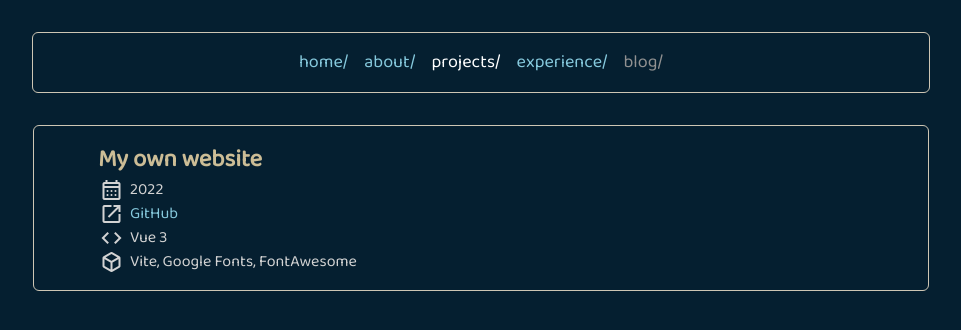
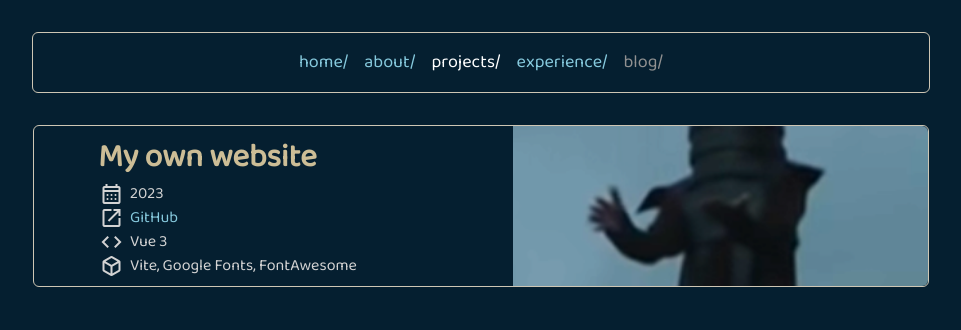
Before and after one commit to vis4rd/vis4rd.github.io, a Vue app: page /projects in a window 1280 px wide. Shown: the top 330 px of the page, without its empty margins (159-1120 px from the left). Built offline with nearby package versions, Linux system fonts and the light colour scheme.

Commit message:
Use BorderWrapper in ProjectTab instead of Projects

```diff
--- a/src/components/BorderWrapper.vue
+++ b/src/components/BorderWrapper.vue
@@ -1,4 +1,23 @@
-<script setup></script>
+<script setup>
+    const props = defineProps({
+        padding_left: {
+            type: String,
+            default: "4rem",
+        },
+        padding_right: {
+            type: String,
+            default: "4rem",
+        },
+        padding_top: {
+            type: String,
+            default: "2rem",
+        },
+        padding_bottom: {
+            type: String,
+            default: "2rem",
+        },
+    });
+</script>
 
 <template>
     <div class="border_wrapper">
@@ -17,8 +36,11 @@
         max-width: 960px;
 
         margin-top: 1rem;
-        margin-bottom: 2rem;
-        padding: 1rem 4rem;
+        margin-bottom: 1rem;
+        padding-left: v-bind(padding_left);
+        padding-right: v-bind(padding_right);
+        padding-top: v-bind(padding_top);
+        padding-bottom: v-bind(padding_bottom);
 
         border-style: solid;
         border-radius: 6px;
--- a/src/components/ProjectTab.vue
+++ b/src/components/ProjectTab.vue
@@ -1,5 +1,6 @@
 <script setup>
     import IconInfo from "@/components/IconInfo.vue";
+    import BorderWrapper from "@/components/BorderWrapper.vue";
 
     const props = defineProps({
         thumbnail: {
@@ -10,11 +11,12 @@
 </script>
 
 <template>
+    <BorderWrapper padding_right="0" padding_top="0" padding_bottom="0">
         <div class="project">
             <div class="info">
-            <h2>
+                <h1>
                     <slot name="title">{{ props.title }}</slot>
-            </h2>
+                </h1>
                 <IconInfo icon="calendar_month">
                     <slot name="date">{{ props.date }}</slot>
                 </IconInfo>
@@ -28,32 +30,58 @@
                     <slot name="libraries">{{ props.libraries }}</slot>
                 </IconInfo>
             </div>
+            <div class="content">
+                <slot name="content">~~content~~</slot>
             </div>
+        </div>
+    </BorderWrapper>
 </template>
 
 <style scoped>
     .project {
-        display: flex;
+        display: table;
         flex-direction: row;
         place-items: center;
         box-sizing: border-box;
 
         width: 100%;
+        font-size: calc(var(--size-text) - 2px);
+    }
+
+    .project:has(img) {
+        padding-right: 0;
     }
 
     .info {
-        display: flex;
-        flex-direction: column;
-        place-items: left;
+        display: table-cell;
+
+        padding-top: 0.5rem;
+        padding-bottom: 0.5rem;
 
         width: 50%;
-
-        font-size: calc(var(--size-text) - 2px);
     }
 
+    h1,
     h2,
     h3 {
         margin: 0;
         padding: 0;
     }
+
+    .content {
+        display: table-cell;
+    }
+
+    .content:has(img) {
+        border-top-right-radius: 6px;
+        border-bottom-right-radius: 6px;
+
+        background-image: url("/assets/visard.png");
+        background-size: cover;
+        background-position: center;
+        background-repeat: inherit;
+        /* background-clip: border-box; */
+        background-clip: content-box;
+        /* border-left: 10px; */
+    }
 </style>
--- a/src/pages/projects/Projects.vue
+++ b/src/pages/projects/Projects.vue
@@ -1,20 +1,18 @@
 <script setup>
     import ProjectTab from "@/components/ProjectTab.vue";
-    import BorderWrapper from "@/components/BorderWrapper.vue";
 </script>
 
 <template>
-    <BorderWrapper>
     <ProjectTab>
         <template #title>My own website</template>
-            <template #date>2022</template>
+        <template #date>2023</template>
         <template #href>
             <a href="https://github.com/vis4rd/vis4rd.github.io">GitHub</a>
         </template>
         <template #languages>Vue 3</template>
         <template #libraries>Vite, Google Fonts, FontAwesome</template>
+        <template #content><img /></template>
     </ProjectTab>
-    </BorderWrapper>
 </template>
 
 <style scoped></style>
```
Also changed, not shown: src/pages/home/Home.vue (indentation only). Lines whose indentation alone changed are shown as unchanged.
